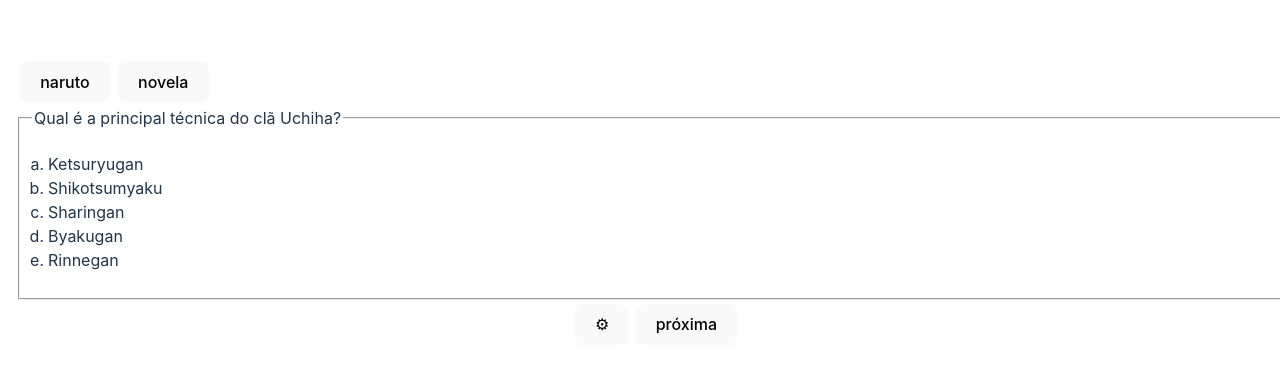
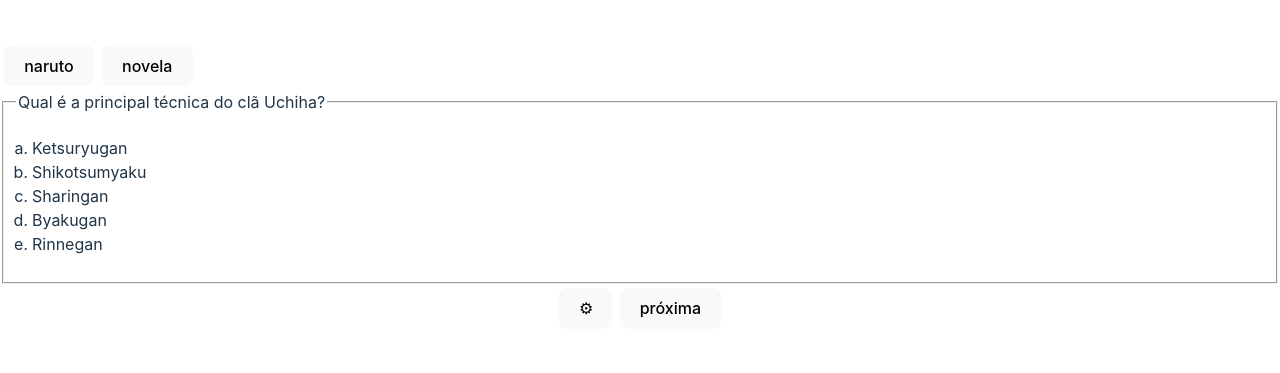
Before and after one commit to gadelhati/questionnaire-front, a React (Vite) app: page / in a window 1280 px wide. Shown: the part 213-586 px from the top of the page. Built offline with nearby package versions, Linux system fonts and the light colour scheme.

Commit message:
style: remove margin

```diff
--- a/src/container/questionnaire.css
+++ b/src/container/questionnaire.css
@@ -1,7 +1,3 @@
-body {
-    margin: 1rem;
-}
-
 section {
     height: 100vh;
     width: 100vw;
```
